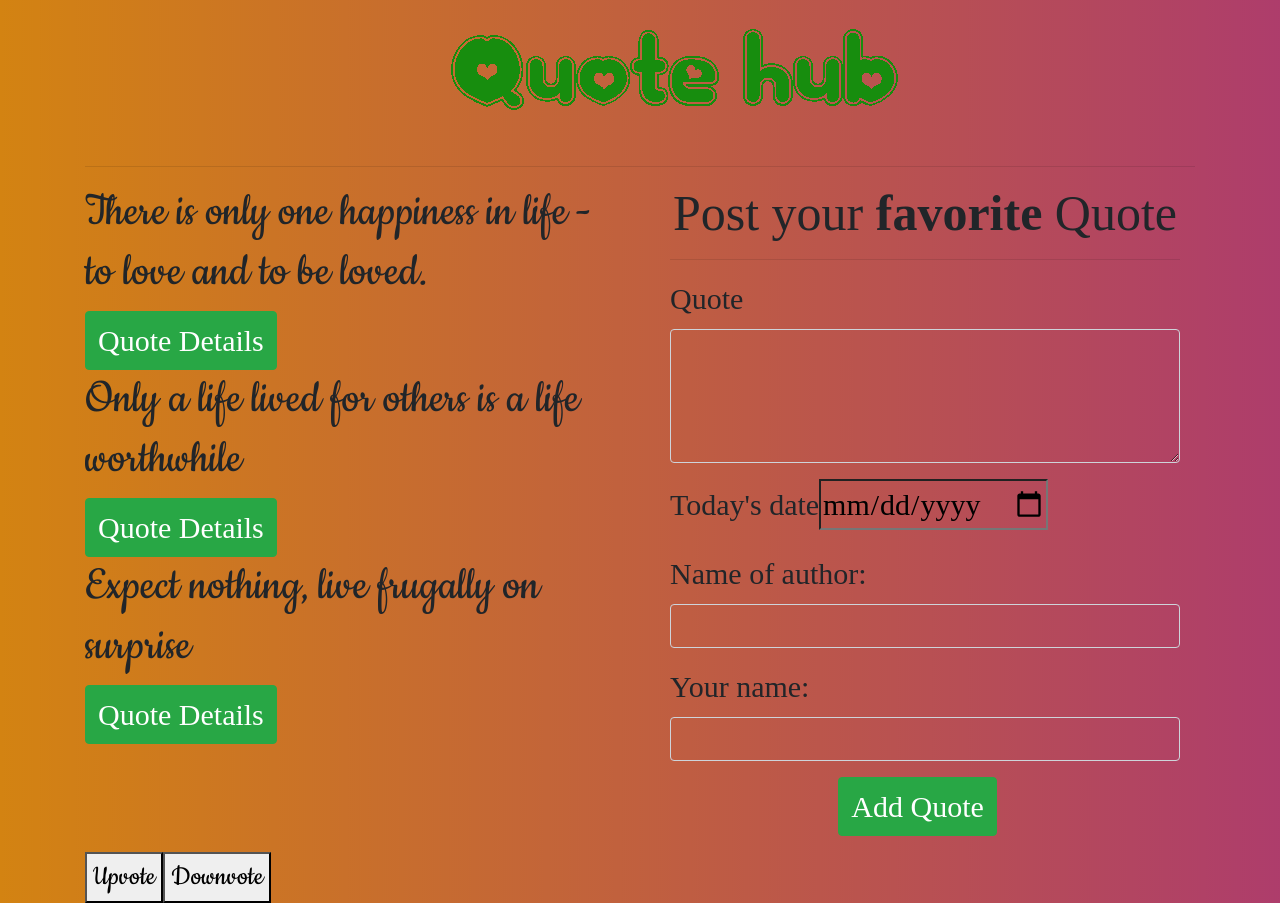
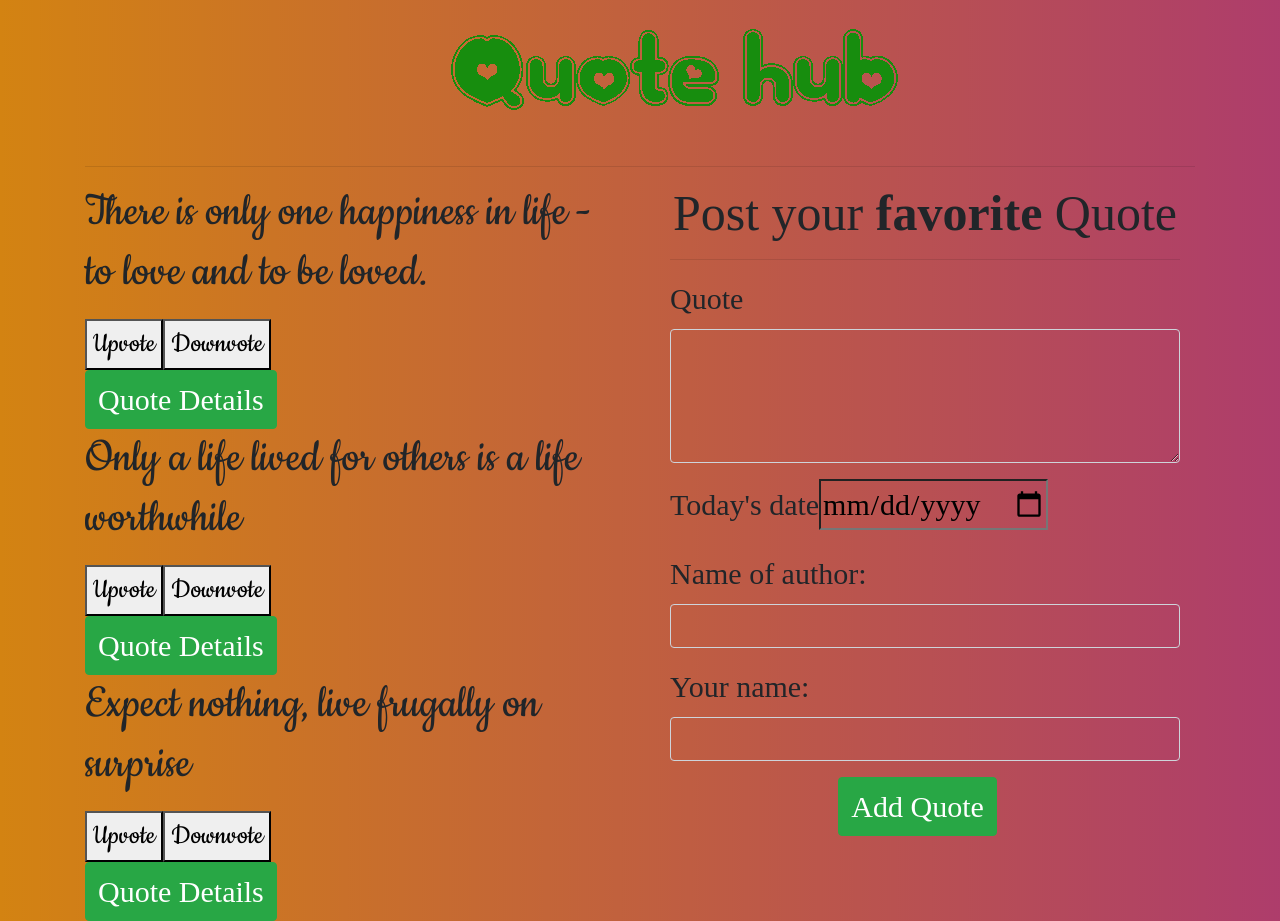
Before and after one commit to TracyOgutu/QUOTES, an Angular app: page / in a window 1280 px wide. Built offline with nearby package versions, Linux system fonts and the light colour scheme; a web font is replaced by a local one.

Commit message:
add vote functionality

```diff
--- a/src/app/quote/quote.component.html
+++ b/src/app/quote/quote.component.html
@@ -44,6 +44,9 @@
             <div *ngFor='let quote of quotes;let i = index'>
               <div>
                 <h2 id={{i}} >{{quote.description}}</h2>
+                <div>
+                  <app-votes></app-votes>
+                </div>
                  <!-- <h4>posted on {{quote.completeDate|date|uppercase}} by {{quote.user}}</h4>     -->
                 <button (click)='toggleDetails(i)' class="btn btn-success">Quote Details</button>
               </div>
@@ -61,9 +64,7 @@
 
               </div>
         </div>
-      <div>
-        <app-votes></app-votes>
-      </div>
+
 
       </div>
 
--- a/src/app/votes/votes.component.html
+++ b/src/app/votes/votes.component.html
@@ -1,5 +1,5 @@
 <div>
-    <p>{{numberOfLikes}}</p>
+    <p>{{numberOfVotes}}</p>
     <button (click)="upvoteButtonClick()">Upvote</button>
     <button (click)="downvoteButtonClick()">Downvote</button>
 </div>
```
